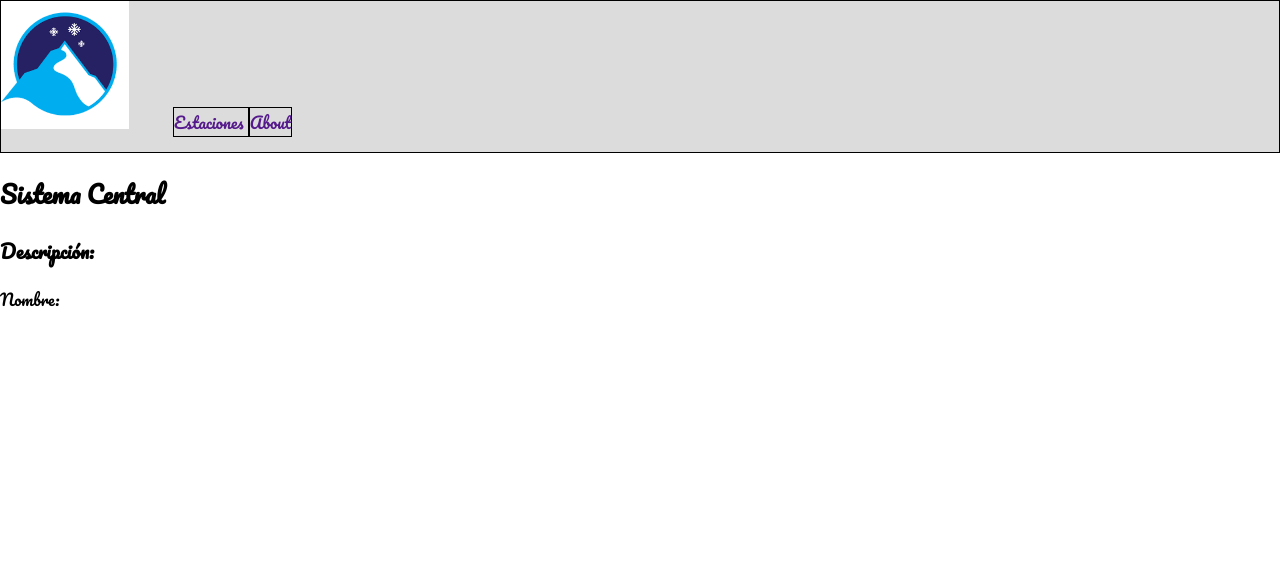
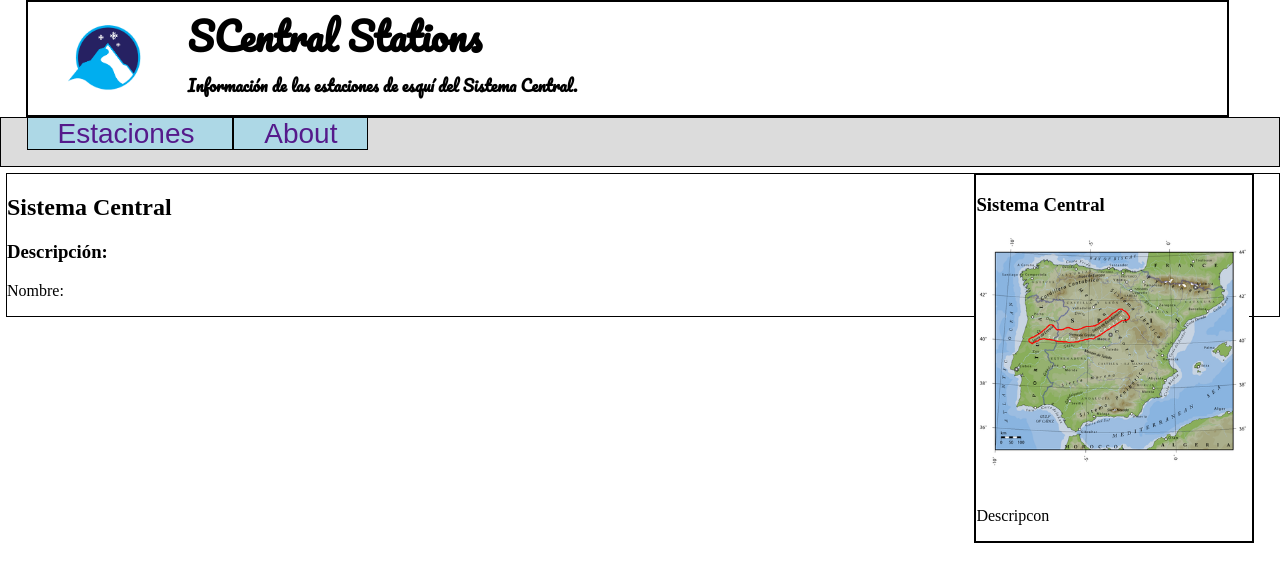
Before and after one commit to IPalla/HandsOn1, a website with bundled scripts: page ProyectoNieve/index.html in a window 1280 px wide. Built offline with nearby package versions, Linux system fonts and the light colour scheme; a web font is replaced by a local one.

Commit message:
Colocando elementos de la página web.

```diff
--- a/ProyectoNieve/css/reset.css
+++ b/ProyectoNieve/css/reset.css
@@ -5,6 +5,7 @@
 .selector-for-some-widget {
     box-sizing: content-box;
  }
+
 
 a{
     margin: 0;
@@ -17,14 +18,12 @@ a{
 }
 
  ul{
+     margin: 0;
+     padding: 0;
      list-style: none;
  }
- body {
-    width: 100%;
-    margin: 0;
-}
+
 
 header, nav{
 	width: 100%;
-	margin: 0em auto;
 }
--- a/ProyectoNieve/css/style.css
+++ b/ProyectoNieve/css/style.css
@@ -1,38 +1,94 @@
 @import "./reset.css";
 
 body{
-    font-family: 'Pacifico', cursive;
+    margin: 0px;
 }
 
-nav img{
-    width: 10%;
-    height: 10%;
-    display: inline-block;
+header {
+    font-family: 'Pacifico', cursive;
+    margin-left: 2%;
+    margin-right: 2%;
+    width: 94%;
+    font-weight: bold;
+    border: solid 2px black;
 }
+
+    header figure{
+        width: 80px;
+        height: 80px;
+        float: left;
+    }
+
+    header h1{
+        display: inline;
+        font-size: 38px;
+    }
+
+    header p{
+        margin-top: 2px;
+    }
+
+
 nav{
+    font-family: 'Pragati Narrow', sans-serif;
     background-color: gainsboro;
     border: solid 1px black;
     margin: 0%;
     width: 100%;
+    height: 50px;
 }
     nav ul{
-    display: inline-block;
-    width: auto;
+
+        margin-left: 2%;
+        display: inline;
     }
- nav li ul{
+    nav ul li{
+        padding-left: 10px;
+        padding-right: 10px;
+        font-size: 28px;
+        display: inline;
+        border: solid 1px black;
+        background-color: lightblue;
+    }
+    nav ul li ul{
         display: none;
-     position: absolute;
+        position: absolute; /*Posición sobre el raiz*/
         min-width: 140px;
     }
- nav ul li{
-     display: inline;
-     border: solid 1px black;
- }
- nav li:hover > ul{
+
+
+
+    nav li:hover > ul{ /*sub ul se coloca debajo cuando se pasa el ratón por encima*/
         display: block;
     }
 
- nav li ul li{
+    nav ul li ul li{
         position: relative;
+        font-size: 25px;
         display: block;
     }
+    nav a{
+        margin: 10px;
+        padding: 10px;
+    }
+
+aside {
+    margin-top: 6px;
+    margin-right: 2%;
+    border: solid black 2px;
+    float: right;
+    width: 280px;
+}
+
+    aside figure{
+        float: left;
+        margin: 0px;
+        width: 273px;
+        height: 273px;
+    }
+
+article {
+    margin-top: 6px;
+    margin-left: 6px;
+    border: 1px solid black;
+}
--- a/ProyectoNieve/index.html
+++ b/ProyectoNieve/index.html
@@ -9,6 +9,7 @@
 
     <!-- Estilos y JS -->
     <link href="https://fonts.googleapis.com/css?family=Pacifico" rel="stylesheet">
+    <link href="https://fonts.googleapis.com/css?family=Pragati+Narrow" rel="stylesheet">
     <link rel="stylesheet" href="./css/style.css">
     <link rel="stylesheet" href="./../node_modules/font-awesome/css/font-awesome.min.css">
     <link rel="shortcut icon" href="./assets/icono_snow.png">
@@ -16,11 +17,16 @@
 </head>
 <body>
     <header>
+        <figure>
+            <img width="100%" src="./assets/icono_snow.png" alt="SCentral Stations icon" title="SCentral Stations">
+        </figure>
+        <h1>SCentral Stations</h1>
+        <p>Información de las estaciones de esquí del Sistema Central.</p>
     </header>
+
     <nav>
-        <img src="./assets/icono_snow.png" alt="SCentral Stations" title="SCentral Stations">
         <ul>
-            <li><a href="">Estaciones</a>
+            <li class="estaciones"><a href="">Estaciones</a>
                 <ul>
                     <li><a href="">Sistema Centra</a></li>
                     <li><a href="">La Pinilla</a></li>
@@ -32,7 +38,13 @@
             <li><a href="">About</a></li>
         </ul>
     </nav>
-    <aside></aside>
+    <aside>
+        <h3>Sistema Central</h3>
+        <figure>
+            <img width="100%" src="./assets/PlanoSCentral.png" alt="Plane SCentral Stations" title="Plano del SCentral Stations">
+        </figure>
+        <p>Descripcon</p>
+    </aside>
     <main>
         <article>
             <div id="sistemacentral">
```
Also changed, not shown: ProyectoNieve/assets/PlanoSCentral.png (added). Lines whose indentation alone changed are shown as unchanged.
